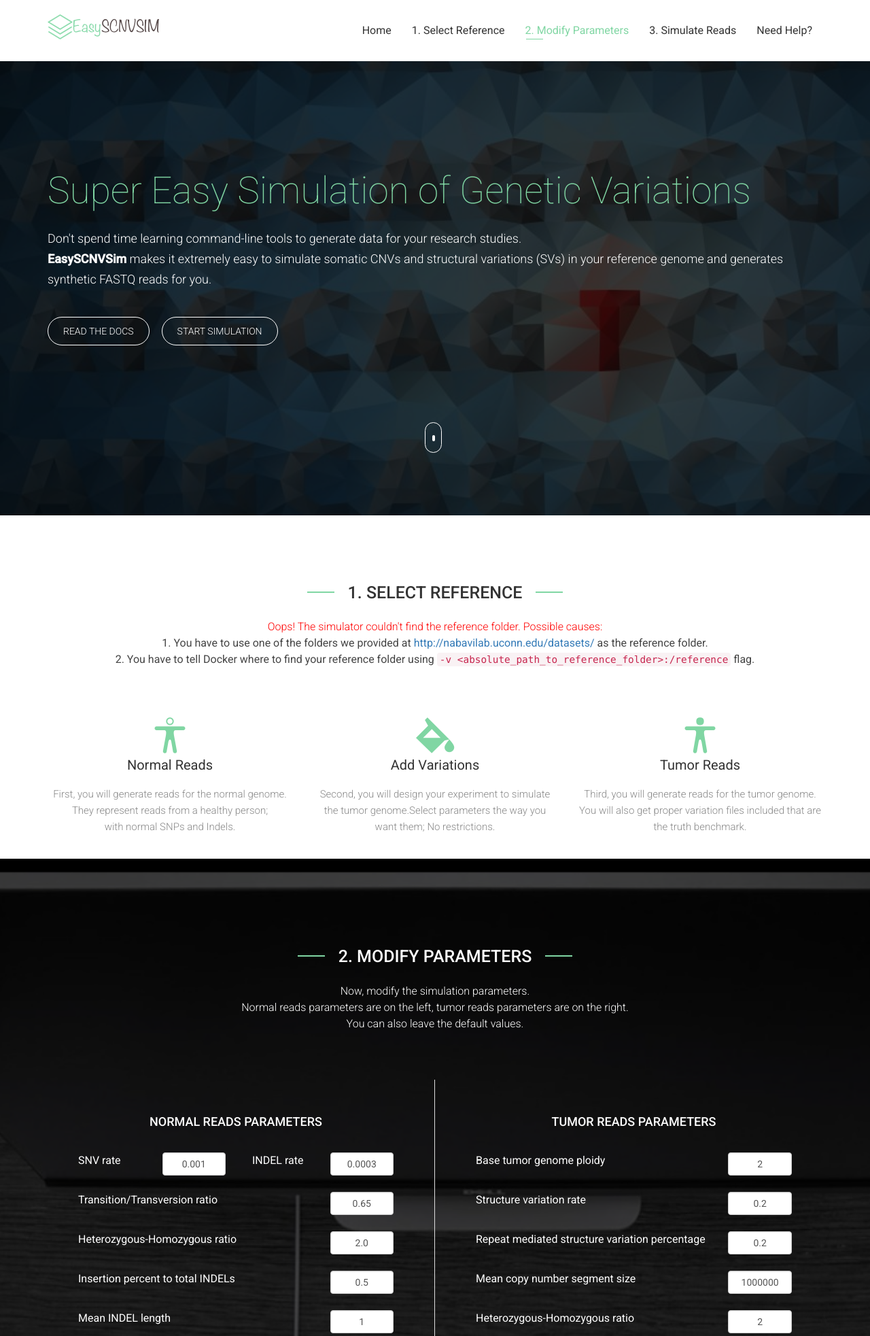
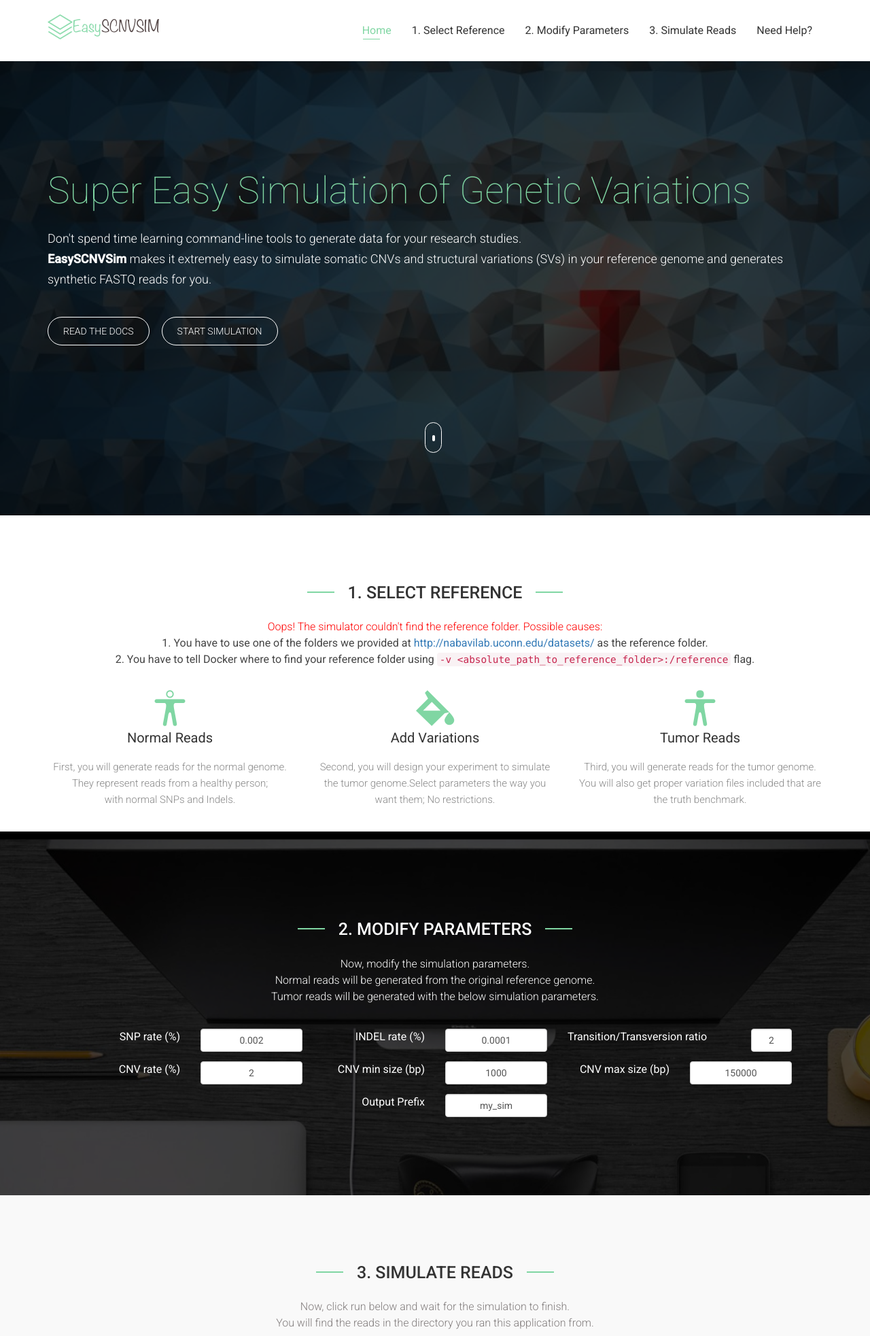
Before and after one commit to NabaviLab/VarSimLab, a Django app: page / in a window 1280 px wide. Shown: the top 1965 px of the page at 68% size. Run offline with Django 3.2, Linux system fonts and the light colour scheme; some libraries are stand-ins or nearby versions.

Commit message:
GUI stable version

```diff
--- a/webapp/static/webapp/css/style.css
+++ b/webapp/static/webapp/css/style.css
@@ -78,7 +78,7 @@ a:active {
 }
 .title {
   text-align: center;
-  padding-bottom: 70px;
+  padding-bottom: 30px;
 }
 .title h2 {
   color: #333;
@@ -539,7 +539,7 @@ header .navbar {
 
 #modify-parameters .col {
   position: relative;
-  padding: 47px 60px;
+  padding: 0px 60px;
   overflow: hidden;
 }
 #modify-parameters .col-md-6 {
--- a/webapp/static/webapp/js/main.js
+++ b/webapp/static/webapp/js/main.js
@@ -143,5 +143,18 @@ $(document).ready(function() {
 });
 
 $('#run-simulation').click(function(){
-    window.open('/simulation_log', '_blank')
+    // set the simulation parameters
+    var simulation_params = {"snp-rate": $('#snp-rate').val(),
+                     "indel-rate": $('#indel-rate').val(),
+                     "transition-transversion-ratio": $('#transition-transversion-ratio').val(),
+                     "cnv-rate": $('#cnv-rate').val(),
+                     "cnv-min-size": $('#cnv-min-size').val(),
+                     "cnv-max-size": $('#cnv-max-size').val(),
+                     "output-prefix": $('#output-prefix').val() }
+
+    $.post( "/params", simulation_params )
+        .done(function( data ) {
+            // run simulation
+            window.open('/simulation', '_blank');
+        });
 });
--- a/webapp/templates/webapp/index.html
+++ b/webapp/templates/webapp/index.html
@@ -141,171 +141,62 @@
 				<div class="row">
 					<div class="title">
 						<h2>2. MODIFY PARAMETERS</h2>
-						<p>Now, modify the simulation parameters.<br> Normal reads parameters are on the left, tumor reads parameters are on the right.<br>You can also leave the default values.</p>
+						<p>Now, modify the simulation parameters.<br> Normal reads will be generated from the original reference genome.<br>Tumor reads will be generated with the below simulation parameters.</p>
 					</div>
-					<div class="col col-md-6">
-						<div class="media wow fadeInLeft" data-wow-delay=".3s" style="overflow-y: scroll; height: 365px;">
+					<div class="col col-md-12">
+						<div class="media wow fadeInLeft" data-wow-delay=".3s" style="overflow-y: scroll; height: 200px;">
 
 						  <div class="media-body">
-						    <a href="#"><h4 class="media-heading" style="color:white;">Normal Reads Parameters</h4></a>
-							  <br>
+
 							<div class="row">
+								<div class="col-md-2" style="color: white; text-align: right">
+									SNP rate (%)
+								</div>
+								<div class="col-md-2" style="color: white; text-align: right">
+									<input id="snp-rate" type="text" class="form-control" value="0.002">
+								</div>
+								<div class="col-md-2" style="color: white; text-align: right">
+									INDEL rate (%)
+								</div>
+								<div class="col-md-2" style="color: white; text-align: right">
+									<input id="indel-rate" type="text" class="form-control" value="0.0001">
+								</div>
 								<div class="col-md-3" style="color: white; text-align: left">
-									SNV rate
-								</div>
-								<div class="col-md-3" style="color: white;">
-									<input id="normal-snv-rate" type="text" class="form-control" value="0.001">
-								</div>
-								<div class="col-md-3" style="color: white; ">
-									INDEL rate
-								</div>
-								<div class="col-md-3" style="color: white;">
-									<input id="normal-indel-rate" type="text" class="form-control" value="0.0003">
-								</div>
-							</div>
-							<br>
-							<div class="row">
-								<div class="col-md-9" style="color: white; text-align: left">
 									Transition/Transversion ratio
 								</div>
-								<div class="col-md-3" style="color: white; text-align: left">
-									<input id="normal-transition-transversion-ratio" type="text" class="form-control" value="0.65">
+								<div class="col-md-1" style="color: white; text-align: right">
+									<input id="transition-transversion-ratio" type="text" class="form-control" value="2">
 								</div>
+								<br><br>
+								<div class="col-md-2" style="color: white; text-align: right">
+									CNV rate (%)
 								</div>
-							<br>
-							<div class="row">
-								<div class="col-md-9" style="color: white; text-align: left">
-									Heterozygous-Homozygous ratio
+								<div class="col-md-2" style="color: white;">
+									<input id="cnv-rate" type="text" class="form-control" value="2">
 								</div>
-								<div class="col-md-3" style="color: white; text-align: left">
-									<input id="normal-heterozygous-homozygous-ratio" type="text" class="form-control" value="2.0">
+								<div class="col-md-2" style="color: white; text-align: right">
+									CNV min size (bp)
 								</div>
+								<div class="col-md-2" style="color: white;">
+									<input id="cnv-min-size" type="text" class="form-control" value="1000">
 								</div>
-							<br>
-							<div class="row">
-								<div class="col-md-9" style="color: white; text-align: left">
-									Insertion percent to total INDELs
+								<div class="col-md-2" style="color: white; text-align: right">
+									CNV max size (bp)
 								</div>
-								<div class="col-md-3" style="color: white; text-align: left">
-									<input id="normal-insertion-percent" type="text" class="form-control" value="0.5">
+								<div class="col-md-2" style="color: white;">
+									<input id="cnv-max-size" type="text" class="form-control" value="150000">
 								</div>
-							</div>
-							<br>
-							<div class="row">
-								<div class="col-md-9" style="color: white; text-align: left">
-									Mean INDEL length
-								</div>
-								<div class="col-md-3" style="color: white; text-align: left">
-									<input id="normal-mean-indel-length" type="text" class="form-control" value="1">
-								</div>
-							</div>
-						  </div>
-						</div>
-					</div>
-					<div class="col col-md-6">
-						<div class="media wow fadeInRight" data-wow-delay=".3s" style="overflow-y: scroll; height: 365px;">
-						  <div class="media-body">
-						    <a href="#"><h4 class="media-heading" style="color:white;">Tumor Reads Parameters</h4></a>
-							<br>
-						    <div class="row">
-								<div class="col-md-9" style="color: white; text-align: left">
-									Base tumor genome ploidy
-								</div>
-								<div class="col-md-3" style="color: white; text-align: left">
-									<input id="tumor-base-tumor-genome-ploidy" type="text" class="form-control" value="2">
-								</div>
-							</div>
-							<br>
-							<div class="row">
-								<div class="col-md-9" style="color: white; text-align: left">
-									Structure variation rate
-								</div>
-								<div class="col-md-3" style="color: white; text-align: left">
-									<input id="tumor-structure-variation-rate" type="text" class="form-control" value="0.2">
-								</div>
-							</div>
-							<br>
-							<div class="row">
-								<div class="col-md-9" style="color: white; text-align: left">
-									Repeat mediated structure variation percentage
-								</div>
-								<div class="col-md-3" style="color: white; text-align: left">
-									<input id="tumor-repeat-mediated-structure-variation-percentage" type="text" class="form-control" value="0.2">
-								</div>
-							</div>
-							<br>
-							<div class="row">
-								<div class="col-md-9" style="color: white; text-align: left">
-									Mean copy number segment size
-								</div>
-								<div class="col-md-3" style="color: white; text-align: left">
-									<input id="tumor-mean-copy-number-segment-size" type="text" class="form-control" value="1000000">
-								</div>
-							</div>
-							<br>
-							<div class="row">
-								<div class="col-md-9" style="color: white; text-align: left">
-									Heterozygous-Homozygous ratio
-								</div>
-								<div class="col-md-3" style="color: white; text-align: left">
-									<input id="tumor-heterozygous-homozygous-ratio" type="text" class="form-control" value="2">
-								</div>
-							</div>
-							<br>
-							<div class="row">
-								<div class="col-md-9" style="color: white; text-align: left">
-									Mean number of tandem duplication
-								</div>
-								<div class="col-md-3" style="color: white; text-align: left">
-									<input id="tumor-mean-number-of-tandem-duplication" type="text" class="form-control" value="3">
-								</div>
-							</div>
-							<br>
-							<div class="row">
-								<div class="col-md-9" style="color: white; text-align: left">
-									Maximum size of tandem duplication
-								</div>
-								<div class="col-md-3" style="color: white; text-align: left">
-									<input id="tumor-maximum-size-of-tandem-duplication" type="text" class="form-control" value="5000">
-								</div>
-							</div>
-							<br>
-							<div class="row">
-								<div class="col-md-9" style="color: white; text-align: left">
-									Minimal deletion size
-								</div>
-								<div class="col-md-3" style="color: white; text-align: left">
-									<input id="tumor-minimal-deletion-size" type="text" class="form-control" value="500">
-								</div>
-							</div>
-							<br>
-							<div class="row">
-								<div class="col-md-9" style="color: white; text-align: left">
-									Copy neutral LOH rate
-								</div>
-								<div class="col-md-3" style="color: white; text-align: left">
-									<input id="tumor-copy-neutral-loh-rate" type="text" class="form-control" value="0.2">
-								</div>
-							</div>
-							<br>
-							<div class="row">
-								<div class="col-md-9" style="color: white; text-align: left">
-									Number of SVs simulated
-								</div>
-								<div class="col-md-3" style="color: white; text-align: left">
-									<input id="tumor-number-of-svs-simulated" type="text" class="form-control" value="300">
-								</div>
-							</div>
-							<br>
+								<br><br>
+								<div class="col-md-4"></div>
+								<div class="col-md-2" style="color: white; text-align: right">Output Prefix</div>
+								<div class="col-md-2"><input id="output-prefix" type="text" class="form-control" value="my_sim"></div>
+								<div class="col-md-4"></div>
 							</div>
 						</div>
 					</div>
 				</div>
 				<div class="row"style="color: white; padding-top: 50px;">
-						<div class="col-md-4"></div>
-						<div class="col-md-2">Output Prefix</div>
-						<div class="col-md-2"><input id="output-prefix" type="text" class="form-control" value="my_sim"></div>
-						<div class="col-md-4"></div>
+
 					</div>
 			</div>
 		</section>
--- a/webapp/urls.py
+++ b/webapp/urls.py
@@ -7,7 +7,8 @@ app_name = 'webapp'
 
 urlpatterns = [
     url(r'^$', views.home, name='home'),
-    url(r'^simulation_log$', views.simulation_log, name='simulation_log'),
+    url(r'^simulation$', views.simulation, name='simulation'),
+    url(r'^params$', views.params, name='params'),
 ]
 
 check_reference_ready()
--- a/webapp/views.py
+++ b/webapp/views.py
@@ -1,7 +1,9 @@
 from django.shortcuts import render
-from django.http import StreamingHttpResponse
+from django.http import StreamingHttpResponse, HttpResponse
+from django.views.decorators.csrf import csrf_exempt
 from easyscnvsim import settings
 from scnvsim import run_simulation
+import json
 
 
 def home(request):
@@ -9,5 +11,15 @@ def home(request):
     return render(request, 'webapp/index.html', context)
 
 
-def simulation_log(request):
+def simulation(request):
     return StreamingHttpResponse(run_simulation())
+
+
+@csrf_exempt
+def params(request):
+    sim_params = dict(request.POST.iterlists())
+    for key, value in sim_params.iteritems():
+        sim_params[key] = value[0]
+    settings.SIMULATION_PARAMETERS = sim_params
+
+    return HttpResponse('ok')
```
Also changed, not shown: easyscnvsim/settings.py (+7 -17 lines), webapp/scnvsim.py (+31 -16 lines), 1 other file. Lines whose indentation alone changed are shown as unchanged.
